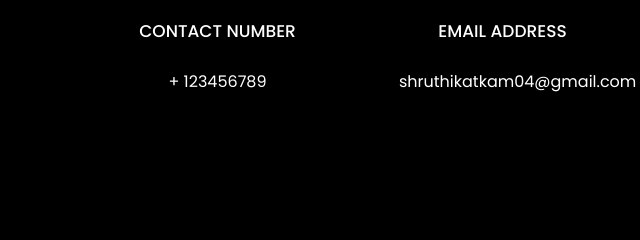
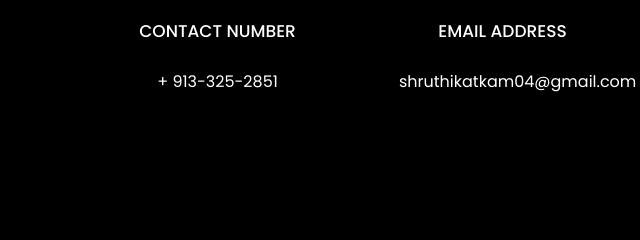
Before and after one commit to Shruthikatkam264/portfolio, a plain HTML site: page index.html in a window 1280 px wide. Shown: the part 3224-3464 px from the top of the page, 280-920 px from the left. Drawn offline with Linux system fonts and the light colour scheme; files whose address does not match are found by name.

Commit message:
index.html

```diff
--- a/index.html
+++ b/index.html
@@ -373,7 +373,7 @@
           			<span class="icon-phone2"></span>
           		</div>
           		<h3 class="mb-4">Contact Number</h3>
-	            <p><a href="tel://(469) 563-2228">+ 123456789</a></p>
+	            <p><a href="tel://(469) 563-2228">+ 913-325-2851 </a></p>
 	          </div>
           </div>
           <div class="col-md-6 col-lg-3 d-flex ftco-animate">
```
